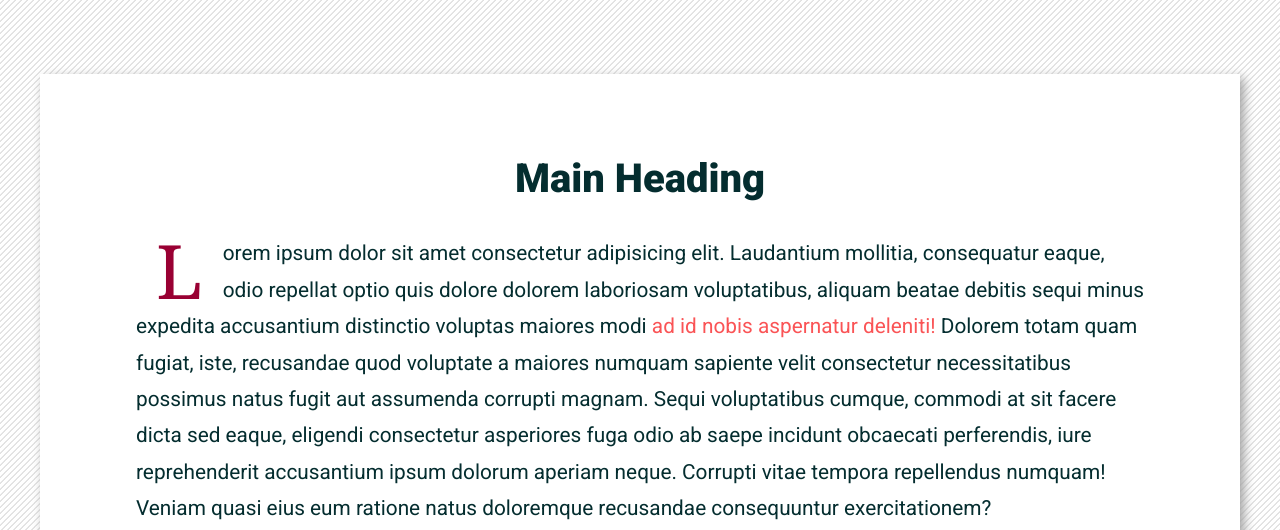
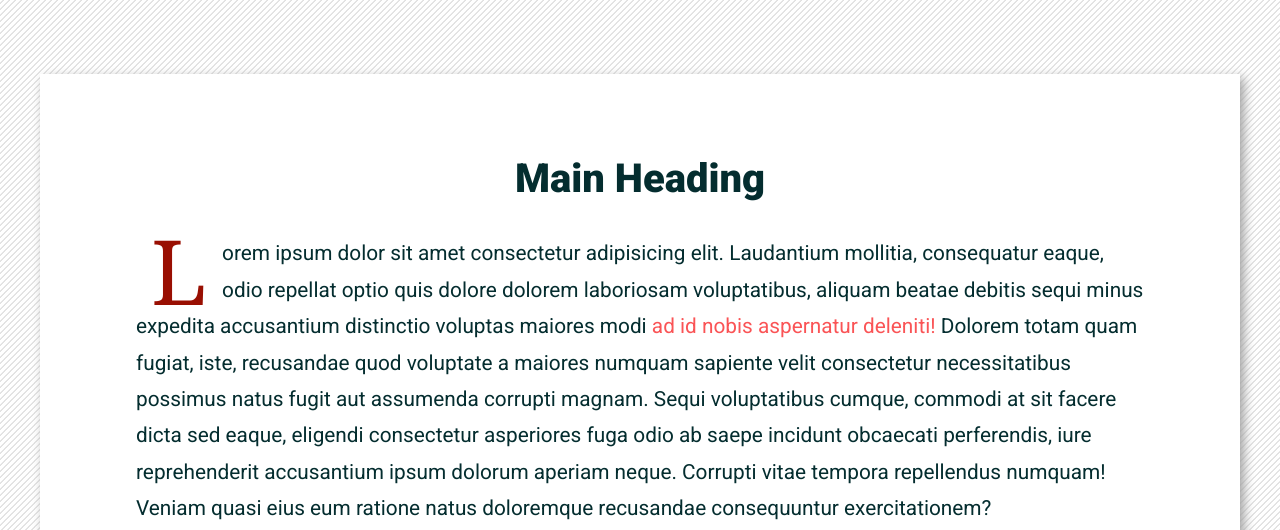
Before and after one commit to LauraEllingson/m7-hw7-Ellingson-Laura, a plain HTML site: page index.html in a window 1280 px wide. Shown: the part 452-982 px from the top of the page. Drawn offline with Linux system fonts and the light colour scheme.

Commit message:
drop cap color

```diff
--- a/style.css
+++ b/style.css
@@ -113,12 +113,12 @@ main p {
   margin-bottom: 48px;;
 }
 .firstcharacter {
-  color: #903;
+  color: #990f02;
   float: left;
   font-family: Georgia;
-  font-size: 75px;
+  font-size: 90px;
   line-height: 60px;
-  padding: 5px 20px;
+  padding: 5px 15px;
 
 }
 
```
